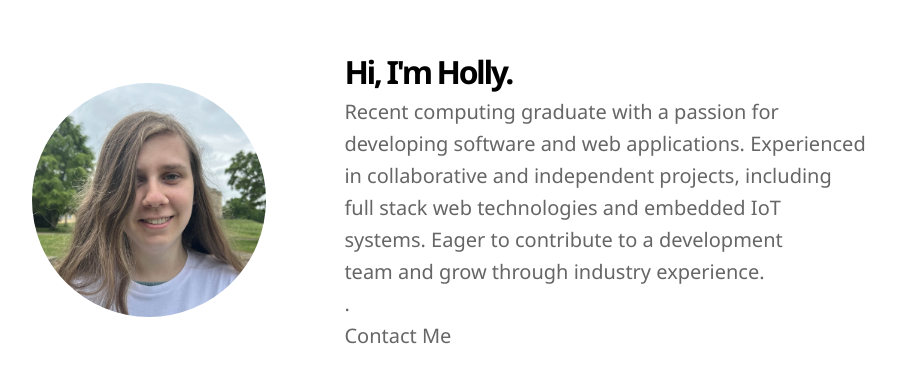
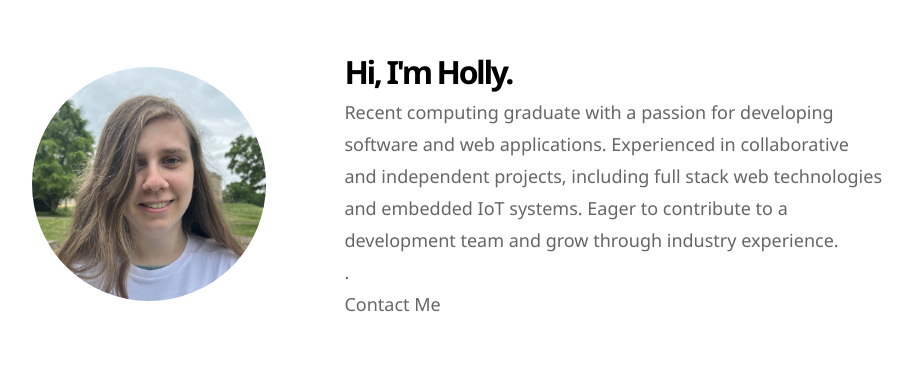
Before and after one commit to hollyejordan/portfolio, a Next.js app: page / in a window 1280 px wide. Shown: the top 382 px of the page, without its empty margins (198-1111 px from the left). Built offline with nearby package versions, Linux system fonts and the light colour scheme.

Commit message:
Remove unnecessary CSS

```diff
--- a/app/page.module.css
+++ b/app/page.module.css
@@ -60,11 +60,6 @@
   color: var(--text-secondary);
 }
 
-@media (min-width: 541) {
-
-
-}
-
 @media (min-width: 721px) {
 
   .intro {
@@ -74,12 +69,6 @@
     gap: 0;
   }
 
-  .intro p {
-
-    font-size: 20px;
-    line-height: 32px;
-  }
-
   .pfpContainer {
     min-width: 234px;
     align-self: center;
```
